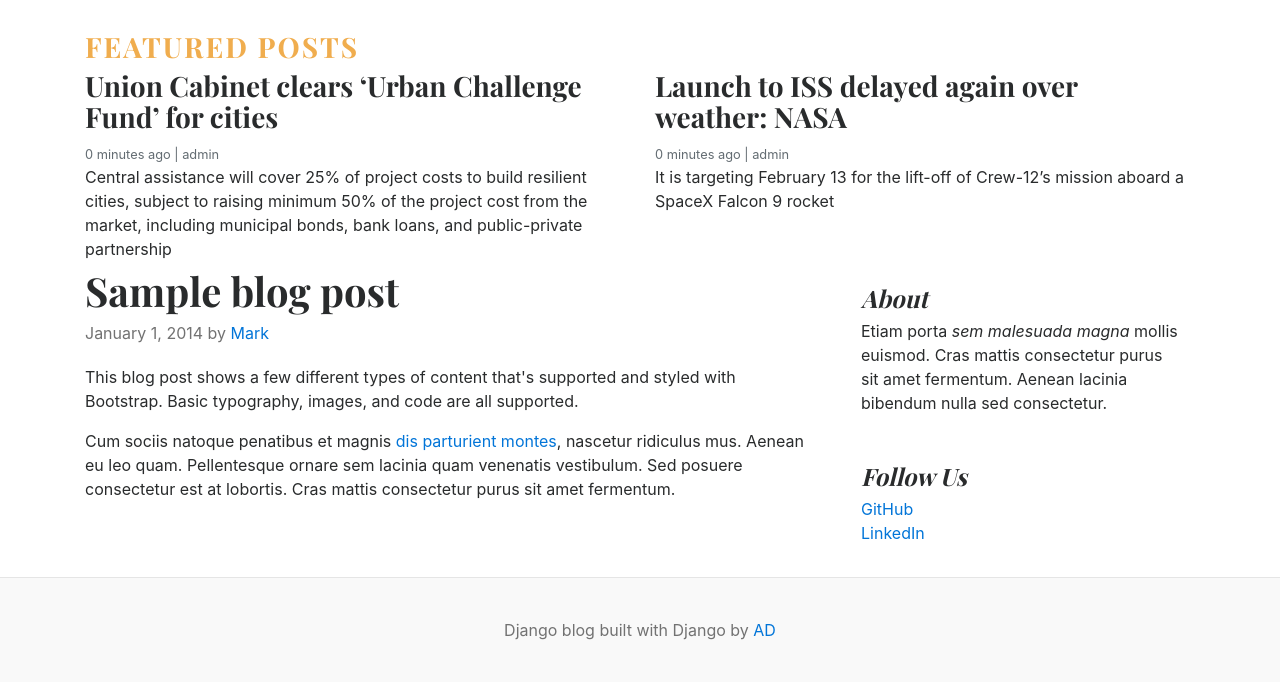
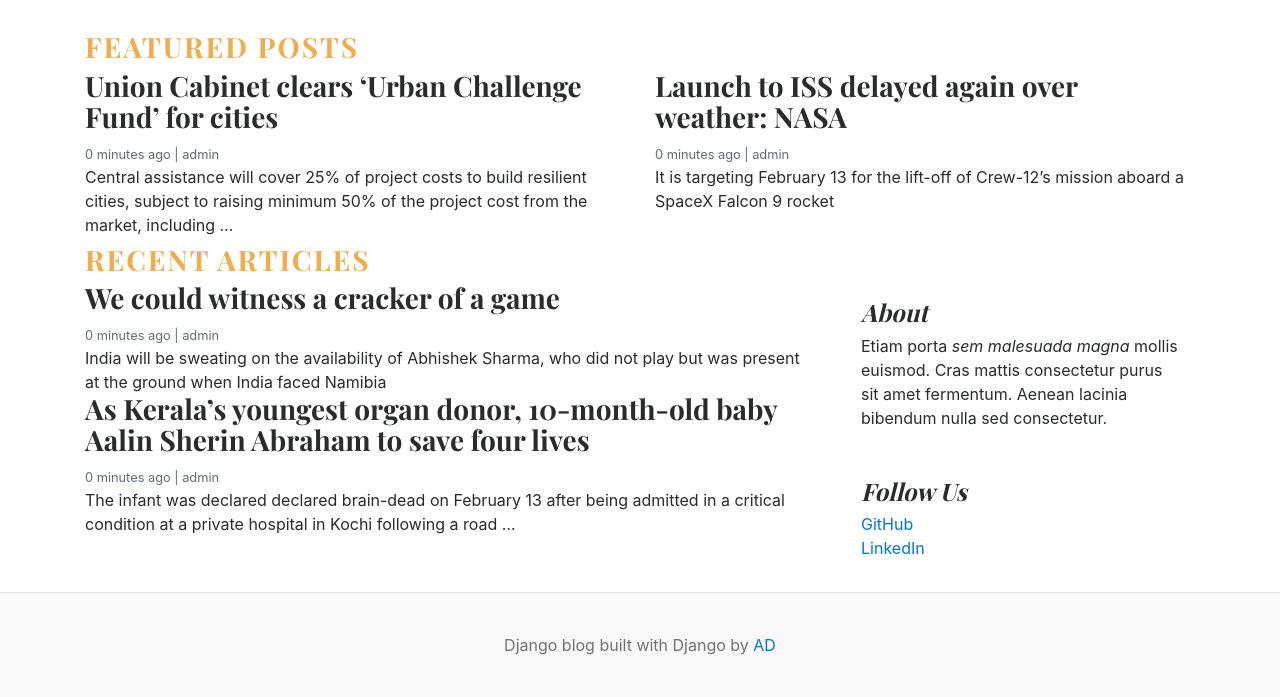
Before and after one commit to Akankhya-Dash/Blog, a Django app: page / in a window 1280 px wide. Shown: the part 606-1303 px from the top of the page. Before the commit the page ends 1246 px from the top, so only its background shows below. Run offline with Django 5.2, Linux system fonts and the light colour scheme; data comes from the database, SQL or seed files in the repository; both versions use the stored data as it was after the commit.

Commit message:
display recent articles

```diff
--- a/blog/views.py
+++ b/blog/views.py
@@ -3,9 +3,11 @@ from django.shortcuts import render
 from blogs.models import Category,Blog
 def home(request):
     categories=Category.objects.all()
-    featured_posts=Blog.objects.filter(is_featured=True).order_by('updated_at')
+    featured_posts=Blog.objects.filter(is_featured=True,status='Published').order_by('updated_at')
+    posts=Blog.objects.filter(is_featured=False,status='Published')
     context={
         'categories':categories ,
         'featured_posts':featured_posts,
+        'posts':posts
     }
     return render(request,'home.html',context)
--- a/templates/home.html
+++ b/templates/home.html
@@ -56,7 +56,7 @@
         <div class="card-body">
           <h3>{{post.title}}</h3>
           <small class="mb-1 text-muted">{{post.created_at | timesince}} ago | {{post.author}}</small>
-          <p class="card-text">{{post.short_description}}</p>
+          <p class="card-text">{{post.short_description | truncatewords:25 }}</p>
         </div>
       </div>
     </div>
@@ -64,21 +64,21 @@
     {% endfor %}
   </div>
 
+
+  <!-- Recent Articles -->
+   <h3 class =" text-uppercase text-warning" style="letter-spacing: 2px;">Recent Articles</h3>
   <main role="main" class="container p-0">
     <div class="row">
       <div class="col-md-8 blog-main">
-
-        <div class="blog-post">
-          <h2 class="blog-post-title">Sample blog post</h2>
-          <p class="blog-post-meta">January 1, 2014 by <a href="#">Mark</a></p>
-
-          <p>This blog post shows a few different types of content that's supported and styled with Bootstrap. Basic typography, images, and code are all supported.</p>
-
-          <p>Cum sociis natoque penatibus et magnis <a href="#">dis parturient montes</a>, nascetur ridiculus mus. Aenean eu leo quam. Pellentesque ornare sem lacinia quam venenatis vestibulum. Sed posuere consectetur est at lobortis. Cras mattis consectetur purus sit amet fermentum.</p>
-
-
+        {% for post in posts %}
+       <div class="card border-0" >
+        <div class="card-body">
+          <h3>{{post.title}}</h3>
+          <small class="mb-1 text-muted">{{post.created_at | timesince}} ago | {{post.author}}</small>
+          <p class="card-text">{{post.short_description | truncatewords:25 }}</p>
         </div>
-        <!-- /.blog-post -->
+      </div>
+        {% endfor %}
 
       </div>
       <!-- /.blog-main -->
```
Also changed, not shown: db.sqlite3.
